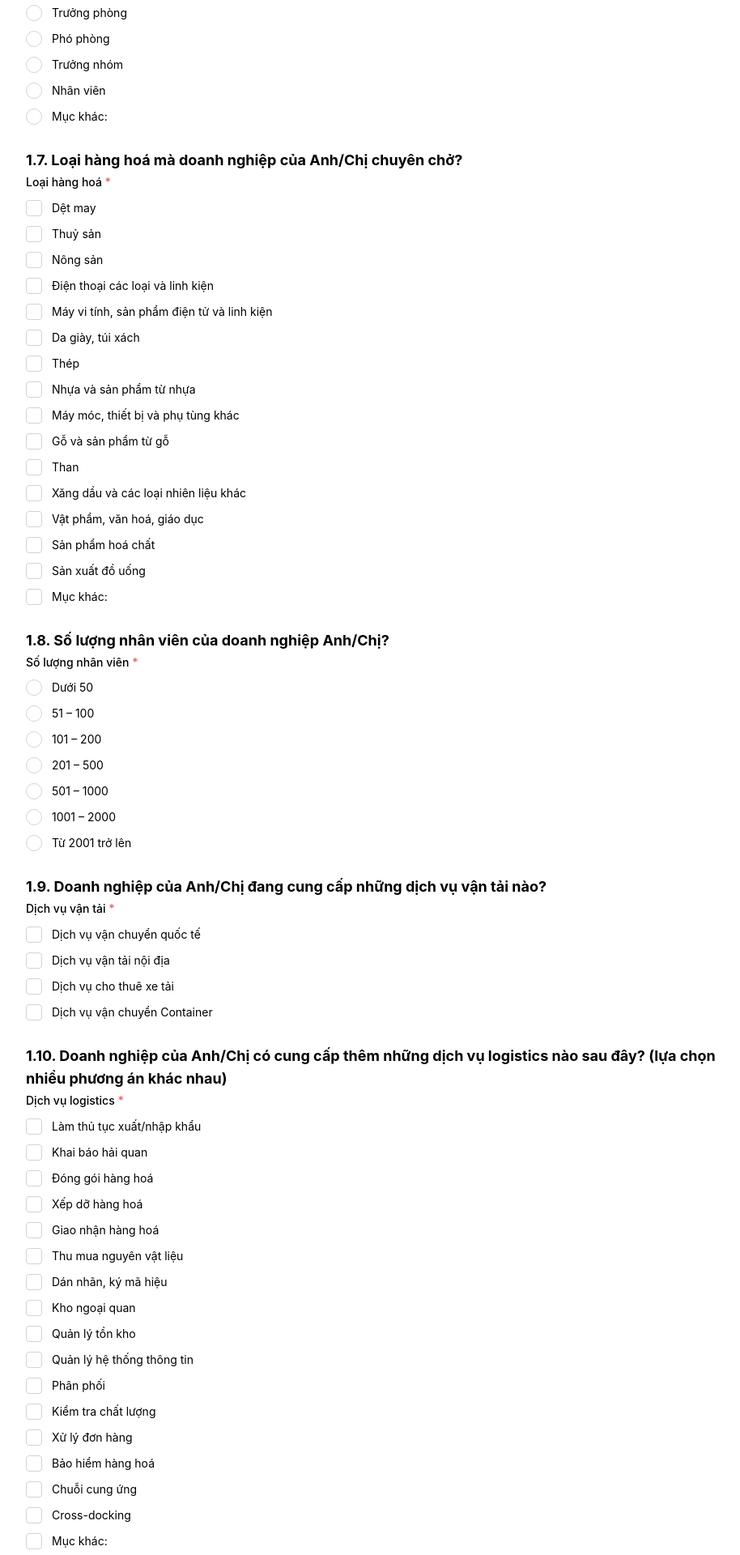
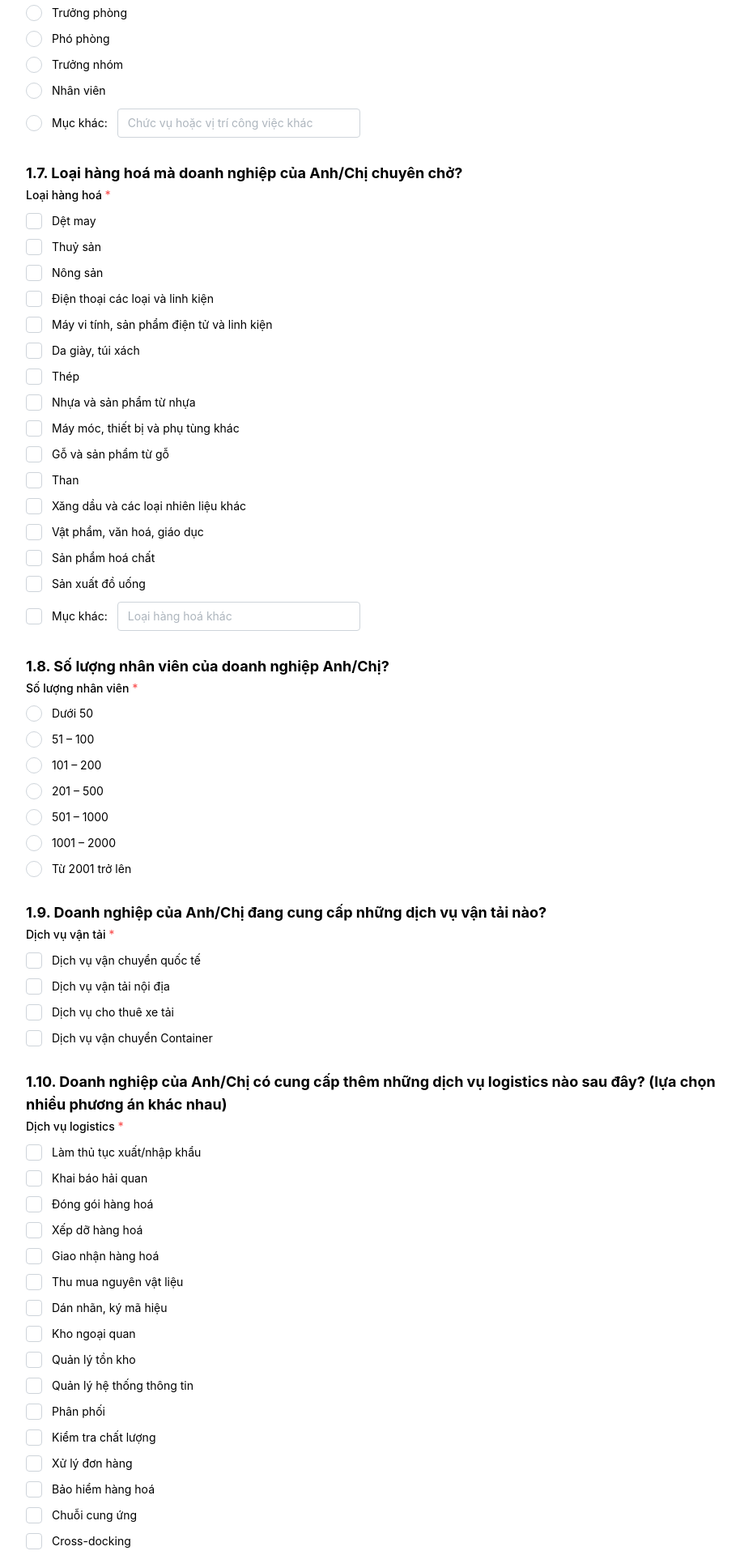
Before and after one commit to 0xvoidmain/next-utc-form, a Next.js app: page /transportation-enterprise in a window 1280 px wide. Shown: the part 1040-2960 px from the top of the page at 81% size, without its empty margins (350-1264 px from the left). Built offline with nearby package versions, Linux system fonts and the light colour scheme.

Commit message:
fix: update

```diff
--- a/app/layout.tsx
+++ b/app/layout.tsx
@@ -1,4 +1,5 @@
 import '@mantine/core/styles.css';
+import '@mantine/notifications/styles.css';
 import React from 'react';
 import { MantineProvider, ColorSchemeScript } from '@mantine/core';
 import { theme } from '../theme';
--- a/components/AppShellWrapper/index.tsx
+++ b/components/AppShellWrapper/index.tsx
@@ -7,6 +7,7 @@ import { IconBuildingFactory, IconChevronRight, IconListCheck, IconTruckDelivery
 import { usePathname, useRouter } from 'next/navigation';
 import globalCss from '../../styles/global.module.css';
 import SwitchThemeButton from '../SwitchThemeButton';
+import { Notifications } from '@mantine/notifications';
 
 const AppShellWrapper = ({ children }: { children: any }) => {
   const [isClient, setIsClient] = useState(false);
@@ -22,6 +23,7 @@ const AppShellWrapper = ({ children }: { children: any }) => {
   const router = useRouter();
   return (
     <>
+
       {isClient && (
         <AppShell
           transitionDuration={500}
@@ -105,7 +107,9 @@ const AppShellWrapper = ({ children }: { children: any }) => {
             {/* </Flex> */}
           </AppShell.Navbar>
 
-          <AppShell.Main>{children}</AppShell.Main>
+          <AppShell.Main>
+          <Notifications position="top-right" zIndex={1000} autoClose={4000}/>
+            {children}</AppShell.Main>
         </AppShell>
       )}
     </>
--- a/components/TransportationEnterpriseForm/index.tsx
+++ b/components/TransportationEnterpriseForm/index.tsx
@@ -13,16 +13,27 @@ import {
   TextInput,
   rem,
 } from '@mantine/core';
-import React from 'react';
+import React, { useState } from 'react';
 import cx from 'clsx';
 import { useForm } from '@mantine/form';
 import { useMediaQuery } from '@mantine/hooks';
 import globalCss from '../../styles/global.module.css';
 import { parseObject } from '@/ultils/helpers';
 import { TransportationData } from '@/types';
+import classes from './style.module.css';
+import notiCss from '../../styles/notification.module.css';
+import { notifications } from '@mantine/notifications';
 
 const TransportationEnterpriseForm = () => {
   const isMobile = useMediaQuery('(max-width: 767px)');
+
+  const [otherUserPosition, setOtherUserPosition] = useState('');
+  const [otherKindOfProduct, setOtherKindOfProduct] = useState('');
+  const [otherLogisticServices, setOtherLogisticServices] = useState('');
+  const [otherFeedback, setOtherFeedback] = useState('');
+
+  const [isLoading, setIsLoading] = useState(false);
+
   const form = useForm({
     initialValues: {
       nameEnterprise: '',
@@ -68,7 +79,8 @@ const TransportationEnterpriseForm = () => {
   });
 
   const onHandleSubmitForm = async (values: TransportationData) => {
-    await fetch(
+    setIsLoading(true);
+    const resRaw = await fetch(
       `/api?${new URLSearchParams({
         index: '0',
       })}`,
@@ -82,6 +94,25 @@ const TransportationEnterpriseForm = () => {
         body: JSON.stringify(parseObject(values)),
       }
     );
+    const res = await resRaw.json();
+
+    if (res.message === 'success') {
+      notifications.show({
+        color: 'green',
+        title: 'Thành công',
+        message: 'Submit form thành công',
+        classNames: notiCss,
+      });
+      form.reset()
+    } else {
+      notifications.show({
+        color: 'red',
+        title: 'Thất bại',
+        message: 'Submit form thất bại',
+        classNames: notiCss,
+      });
+    }
+    setIsLoading(false);
   };
   return (
     <Container pb={rem(isMobile ? 50 : 100)} pt={rem(50)}>
@@ -172,7 +203,23 @@ const TransportationEnterpriseForm = () => {
               <Radio value="Phó phòng" label="Phó phòng" />
               <Radio value="Trưởng nhóm" label="Trưởng nhóm" />
               <Radio value="Nhân viên" label="Nhân viên" />
-              <Radio value="Mục khác:" label="Mục khác:" />
+              <Radio
+                classNames={{
+                  body: classes.wrapperRadio,
+                }}
+                value={`Mục khác: ${otherUserPosition}`}
+                label={
+                  <Flex gap={rem(12)} align="center">
+                    Mục khác:
+                    <TextInput
+                      placeholder="Chức vụ hoặc vị trí công việc khác"
+                      value={otherUserPosition}
+                      onChange={(event) => setOtherUserPosition(event.currentTarget.value)}
+                      w={300}
+                    />
+                  </Flex>
+                }
+              />
             </Flex>
           </Radio.Group>
         </Box>
@@ -214,7 +261,23 @@ const TransportationEnterpriseForm = () => {
               <Checkbox value="Vật phẩm, văn hoá, giáo dục" label="Vật phẩm, văn hoá, giáo dục" />
               <Checkbox value="Sản phẩm hoá chất" label="Sản phẩm hoá chất" />
               <Checkbox value="Sản xuất đồ uống" label="Sản xuất đồ uống" />
-              <Checkbox value="Mục khác:" label="Mục khác:" />
+              <Checkbox
+                classNames={{
+                  body: classes.wrapperCheckbox,
+                }}
+                value={`Mục khác: ${otherKindOfProduct}`}
+                label={
+                  <Flex gap={rem(12)} align="center">
+                    Mục khác:
+                    <TextInput
+                      placeholder="Loại hàng hoá khác"
+                      value={otherKindOfProduct}
+                      onChange={(event) => setOtherKindOfProduct(event.currentTarget.value)}
+                      w={300}
+                    />
+                  </Flex>
+                }
+              />
             </Flex>
           </Checkbox.Group>
         </Box>
@@ -285,7 +348,23 @@ const TransportationEnterpriseForm = () => {
               <Checkbox value="Bảo hiểm hàng hoá" label="Bảo hiểm hàng hoá" />
               <Checkbox value="Chuỗi cung ứng" label="Chuỗi cung ứng" />
               <Checkbox value="Cross-docking" label="Cross-docking" />
-              <Checkbox value="Mục khác:" label="Mục khác:" />
+              <Checkbox
+                classNames={{
+                  body: classes.wrapperCheckbox,
+                }}
+                value={`Mục khác: ${otherLogisticServices}`}
+                label={
+                  <Flex gap={rem(12)} align="center">
+                    Mục khác:
+                    <TextInput
+                      placeholder="Dịch vụ logistics khác"
+                      value={otherLogisticServices}
+                      onChange={(event) => setOtherLogisticServices(event.currentTarget.value)}
+                      w={300}
+                    />
+                  </Flex>
+                }
+              />
             </Flex>
           </Checkbox.Group>
         </Box>
@@ -368,7 +447,23 @@ const TransportationEnterpriseForm = () => {
               <Radio value="Bình thường" label="Bình thường" />
               <Radio value="Tốt" label="Tốt" />
               <Radio value="Rất tốt" label="Rất tốt" />
-              <Radio value="Mục khác:" label="Mục khác:" />
+              <Radio
+                classNames={{
+                  body: classes.wrapperRadio,
+                }}
+                value={`Mục khác: ${otherFeedback}`}
+                label={
+                  <Flex gap={rem(12)} align="center">
+                    Mục khác:
+                    <TextInput
+                      placeholder="Đánh giá khác"
+                      value={otherFeedback}
+                      onChange={(event) => setOtherFeedback(event.currentTarget.value)}
+                      w={300}
+                    />
+                  </Flex>
+                }
+              />
             </Flex>
           </Radio.Group>
         </Box>
@@ -428,7 +523,13 @@ const TransportationEnterpriseForm = () => {
         </Box>
 
         <Group justify="flex-end" mt="md">
-          <Button type="submit">Lưu</Button>
+          <Button
+            type="submit"
+            disabled={!form.isTouched() || Object.keys(form.errors).length !== 0}
+            loading={isLoading}
+          >
+            Lưu
+          </Button>
         </Group>
       </form>
     </Container>
--- a/components/TransportationEnterpriseForm/style.module.css
+++ b/components/TransportationEnterpriseForm/style.module.css
@@ -0,0 +1,6 @@
+.wrapperRadio {
+    align-items: center;
+}
+.wrapperCheckbox {
+    align-items: center;
+}
--- a/package.json
+++ b/package.json
@@ -22,6 +22,7 @@
     "@mantine/core": "7.3.0",
     "@mantine/form": "^7.3.1",
     "@mantine/hooks": "7.3.0",
+    "@mantine/notifications": "^7.3.1",
     "@next/bundle-analyzer": "^14.0.1",
     "@tabler/icons-react": "^2.40.0",
     "clsx": "^2.0.0",
--- /dev/null
+++ b/styles/notification.module.css
@@ -0,0 +1,20 @@
+.root {
+  background-color: var(--notification-color, var(--mantine-primary-color-filled));
+
+  &::before {
+    background-color: var(--mantine-color-white);
+  }
+}
+
+.description,
+.title {
+  color: var(--mantine-color-white);
+}
+
+.closeButton {
+  color: var(--mantine-color-white);
+
+  @mixin hover {
+    background-color: rgba(0, 0, 0, 0.1);
+  }
+}
```
Also changed, not shown: components/ManufacturingEnterpriseForm/index.tsx (+32 -2 lines), 1 other file (tests, documents, lock files or other folders).
